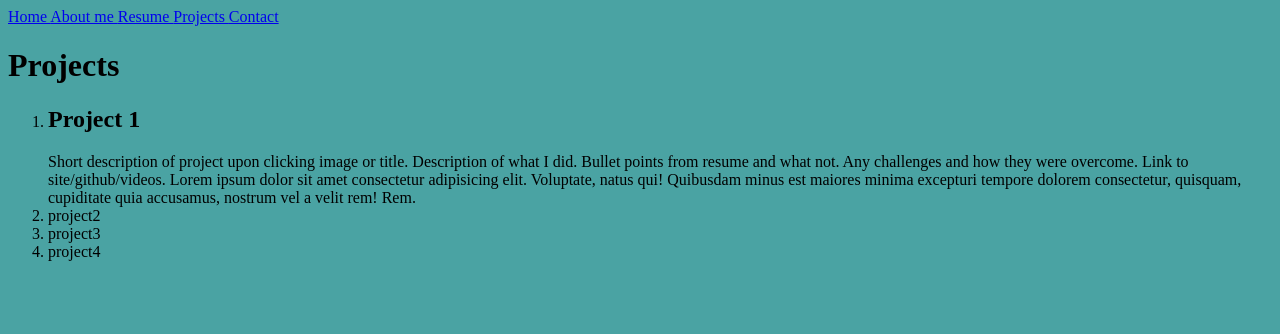
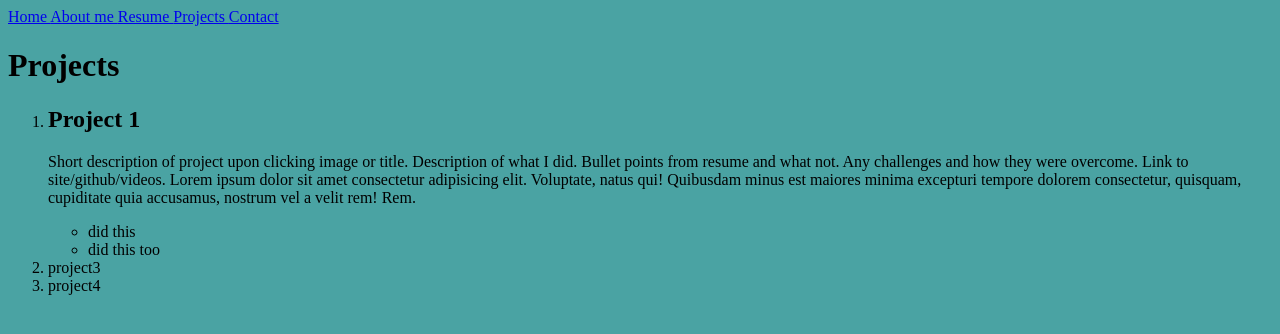
Before and after one commit to zachty/portfolio, a Next.js app: page /projects in a window 1280 px wide. Shown: the top 334 px of the page. Built offline with nearby package versions, Linux system fonts and the light colour scheme.

Commit message:
implemented part of projects

```diff
--- a/components/Project.jsx
+++ b/components/Project.jsx
@@ -1,21 +1,14 @@
 import React from 'react';
 
-export default function Project() {
+export default function Project({ proj }) {
     return (
         <>
-            <h2>Project 1</h2>
-            <p>
-                Short description of project upon clicking image or title.
-                Description of what I did. Bullet points from resume and what
-                not. Any challenges and how they were overcome. Link to
-                site/github/videos. Lorem ipsum dolor sit amet consectetur
-                adipisicing elit. Voluptate, natus qui! uibusdam minus est
-                maiores minima excepturi tempore dolorem consectetur, quisquam,
-                cupiditate quia accusamus, nostrum vel a velit rem! Rem.
-            </p>
+            <h2>{proj.title}</h2>
+            <p>{proj.description}</p>
             <ul>
-                <li>Bullet1</li>
-                <li>Bullet2</li>
+                {proj.bullets.map((bullet, idx) => (
+                    <li key={idx}>{bullet}</li>
+                ))}
             </ul>
         </>
     );
--- a/pages/projects.jsx
+++ b/pages/projects.jsx
@@ -1,6 +1,7 @@
 //projects i have worked on
 //animate on scroll here? or maybe find some other exciting way to present the projects
 import Image from 'next/image';
+import Project from '../components/Project'; //<Project proj={projects[0]}
 
 //TODO: make project component, pass each project as a prop
 //TODO: list of project objects
@@ -26,16 +27,8 @@ export default function Projects() {
             <h1>Projects</h1>
             <ol>
                 <li>
-                    <h2>Project 1</h2> Short description of project upon
-                    clicking image or title. Description of what I did. Bullet
-                    points from resume and what not. Any challenges and how they
-                    were overcome. Link to site/github/videos. Lorem ipsum dolor
-                    sit amet consectetur adipisicing elit. Voluptate, natus qui!
-                    Quibusdam minus est maiores minima excepturi tempore dolorem
-                    consectetur, quisquam, cupiditate quia accusamus, nostrum
-                    vel a velit rem! Rem.
+                    <Project proj={projects[0]} />
                 </li>
-                <li>project2</li>
                 <li>project3</li>
                 <li>project4</li>
             </ol>
```
